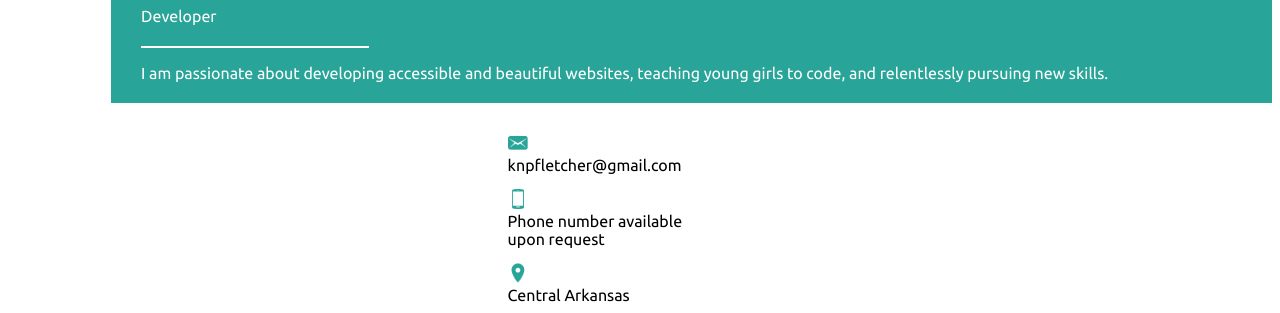
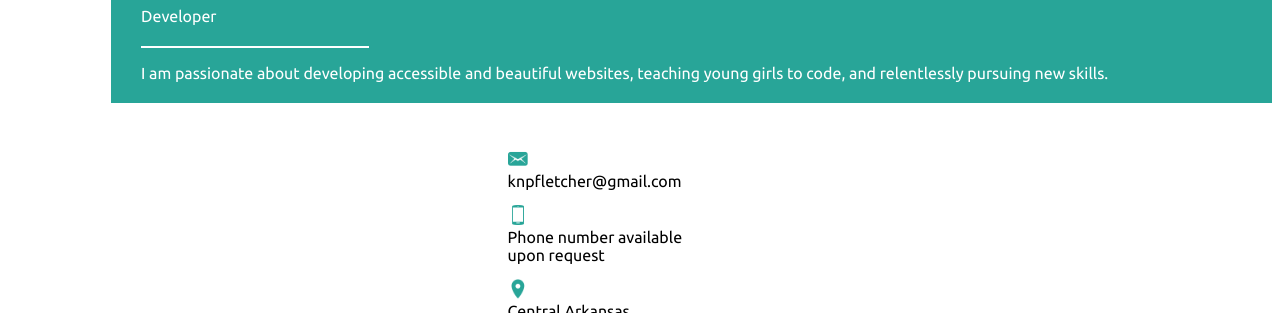
Before and after one commit to knpFletcher/Resume, a plain HTML site: page index.html in a window 1280 px wide. Shown: the part 86-399 px from the top of the page. Drawn offline with Linux system fonts and the light colour scheme.

Commit message:
Revert "Address top margin"
This reverts commit ccc36e0952529aafbd404ed3089e09b437c6df15.

```diff
--- a/css/styles.css
+++ b/css/styles.css
@@ -108,7 +108,6 @@ img {
 .no-bullet-point {
   list-style-type: none;
   padding: 0;
-  margin-top: 0;
 }
 
 .right ul {
```
